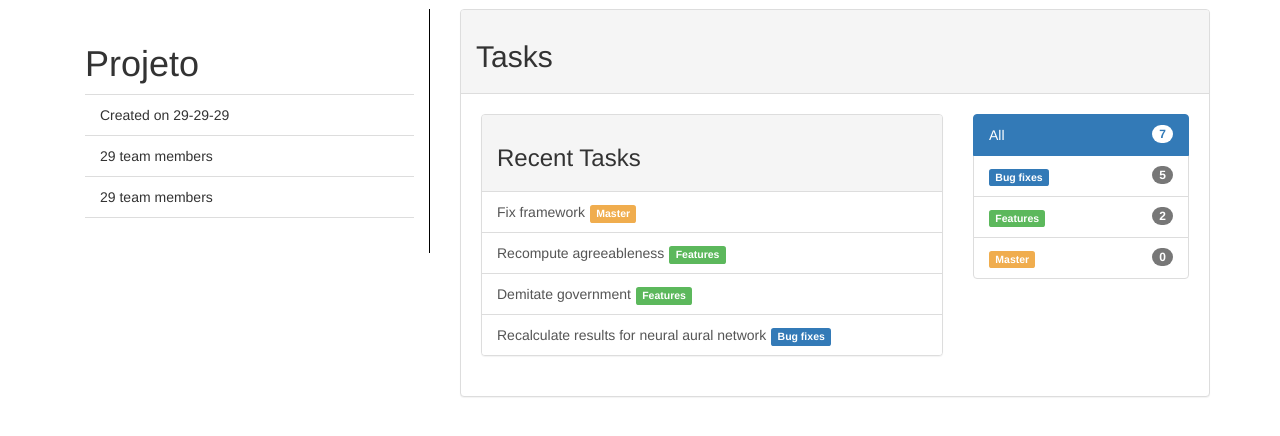
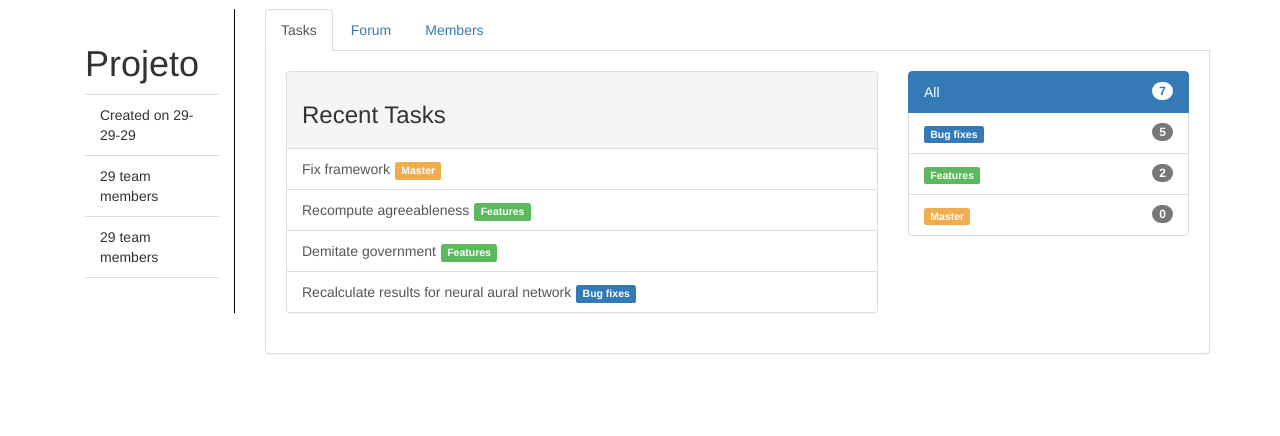
Before and after one commit to Areadrill/lbaw, a PHP site: page /projectpage.html in a window 1280 px wide. Shown: the part 51-487 px from the top of the page. Run offline with PHP 8.4, Linux system fonts and the light colour scheme; some libraries are stand-ins or nearby versions.

Commit message:
Changed to tab model

```diff
--- a/piu/projectpage.html
+++ b/piu/projectpage.html
@@ -52,7 +52,7 @@
 </nav>
 <div class="container">
 <div class="row">
-<div class="col-md-4 hidden-md-down" style="border-color:black">
+<div class="col-md-2 hidden-md-down" style="border-color:black">
 	<div class="panel" id="projinfo" style="">
 		<div class="panel-body">
 			<h1>Projeto</h1>
@@ -64,12 +64,14 @@
 		</div>
 	</div>
 </div>
-<div class="col-md-8">
-	<div class="panel panel-default">
-		<div class="panel-heading">
-			<h2>Tasks</h2>
-		</div>
-	<div id="tasks" class="panel-content">
+<div class="col-md-10">
+	<div id="main-content" class="panel panel-default">
+			<ul class="nav nav-tabs">
+ 			 <li role="presentation" class="active"><a href="#">Tasks</a></li>
+ 			 <li role="presentation"><a href="#">Forum</a></li>
+ 			 <li role="presentation"><a href="#">Members</a></li>
+			</ul>
+	<div id="tasks" class="panel panel-default">
 		<div class="row">
 			<div class="col-md-8">
 			<div class="panel panel-default">
--- a/piu/projectpageStyle.css
+++ b/piu/projectpageStyle.css
@@ -19,3 +19,15 @@ div#projinfo{
 div#recent-tasks a span.label{
     margin-left:5px;
 }
+
+#main-content{
+    border:0px;
+    box-shadow:none;
+}
+
+div#main-content div#tasks{
+    border-top:0px;
+    border-top-left-radius:0;
+    border-top-right-radius:0;
+
+}
```
